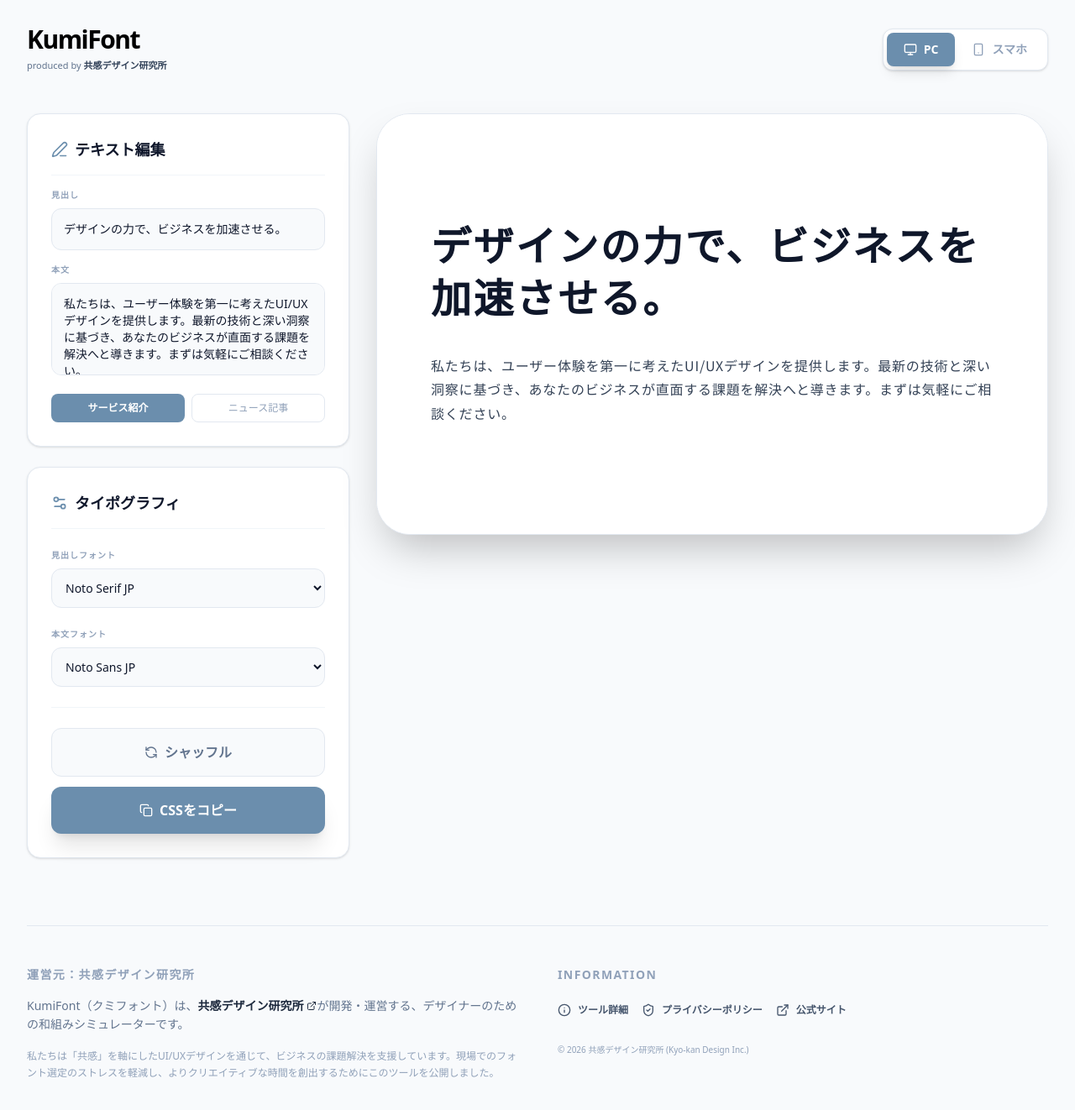
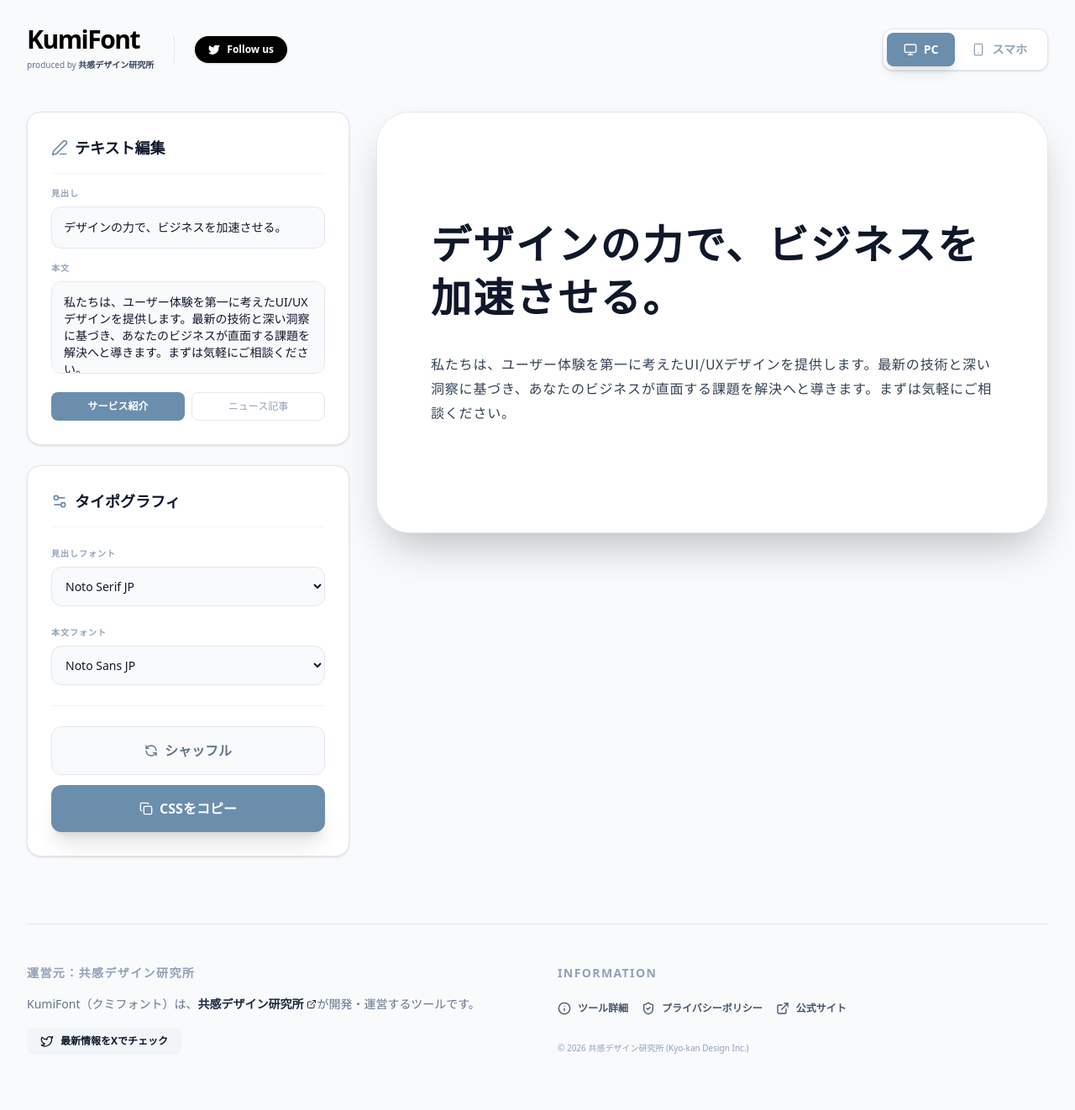
Before and after one commit to kyo-kan-design/my-font-app, a React (Vite) app: page / in a window 1280 px wide. Shown: the top 1322 px of the page at 84% size. Built offline with nearby package versions, Linux system fonts and the light colour scheme; a web font is replaced by a local one.

Commit message:
Add X (Twitter) account links to header and footer

```diff
--- a/src/App.jsx
+++ b/src/App.jsx
@@ -12,7 +12,8 @@
   Info,
   ShieldCheck,
   X,
-  ExternalLink
+  ExternalLink,
+  Twitter
 } from 'lucide-react';
 
 const GOOGLE_FONTS = [
@@ -67,12 +68,6 @@
   const [showToast, setShowToast] = useState(false);
   const [modalType, setModalType] = useState(null);
 
-  const sendGAEvent = (action, params) => {
-    if (window.gtag) {
-      window.gtag('event', action, params);
-    }
-  };
-
   useEffect(() => {
     const fontId = 'google-fonts-link';
     let link = document.getElementById(fontId);
@@ -87,28 +82,41 @@
   }, []);
 
   const copyCSS = async () => {
-    sendGAEvent('copy_css', { heading_font: headingFont.name, body_font: bodyFont.name });
     const css = `/* 見出し */\nh1 {\n  font-family: ${headingFont.value};\n  font-weight: ${headingWeight};\n  font-size: ${headingSize}px;\n  color: ${headingColor};\n  letter-spacing: ${letterSpacing}em;\n}\n\n/* 本文 */\nbody {\n  font-family: ${bodyFont.value};\n  font-weight: ${bodyWeight};\n  font-size: ${bodySize}px;\n  color: ${bodyColor};\n  line-height: ${lineHeight};\n  letter-spacing: ${letterSpacing}em;\n}`;
-    try { await navigator.clipboard.writeText(css); } catch (err) { /* Fallback */ }
+    try { await navigator.clipboard.writeText(css); } catch (err) { /* fallback */ }
     setShowToast(true);
     setTimeout(() => setShowToast(false), 2000);
   };
 
   const randomize = () => {
-    sendGAEvent('shuffle_fonts', { action: 'click' });
     setHeadingFont(GOOGLE_FONTS[Math.floor(Math.random() * GOOGLE_FONTS.length)]);
     setBodyFont(GOOGLE_FONTS[Math.floor(Math.random() * GOOGLE_FONTS.length)]);
   };
 
   return (
     <div className="min-h-screen bg-[#f8fafc] text-slate-900 font-sans p-4 md:p-8 flex flex-col">
+      {/* Header Area */}
       <div className="max-w-7xl mx-auto w-full mb-12 flex flex-col md:flex-row md:items-center justify-between gap-6">
-        <div>
-          <h1 className="text-3xl font-black tracking-tighter leading-none text-black">KumiFont</h1>
-          <p className="text-slate-500 text-[11px] font-medium mt-2">
-            produced by <a href="https://kyo-kan-design.com/" target="_blank" rel="noopener noreferrer" className="text-slate-700 font-bold hover:underline">共感デザイン研究所</a>
-          </p>
+        <div className="flex items-center gap-6">
+          <div>
+            <h1 className="text-3xl font-black tracking-tighter leading-none text-black">KumiFont</h1>
+            <p className="text-slate-500 text-[10px] font-medium mt-2">
+              produced by <a href="https://kyo-kan-design.com/" target="_blank" rel="noopener noreferrer" className="text-slate-700 font-bold hover:underline">共感デザイン研究所</a>
+            </p>
+          </div>
+          <div className="h-8 w-px bg-slate-200 hidden md:block"></div>
+          {/* X (Twitter) Link */}
+          <a
+            href="https://x.com/kumifont"
+            target="_blank"
+            rel="noopener noreferrer"
+            className="flex items-center gap-2 px-4 py-2 bg-black text-white rounded-full text-xs font-bold hover:opacity-80 transition-all shadow-sm"
+          >
+            <Twitter className="w-3.5 h-3.5 fill-current" />
+            <span>Follow us</span>
+          </a>
         </div>
+
         <div className="flex bg-white p-1 rounded-xl shadow-sm border border-slate-200 w-fit">
           {[{ id: 'pc', icon: Monitor }, { id: 'mobile', icon: Smartphone }].map(({ id, icon: Icon }) => (
             <button key={id} onClick={() => setPreviewMode(id)} className={`flex items-center gap-2 px-5 py-2.5 rounded-lg text-sm font-bold transition-all ${previewMode === id ? 'text-white shadow-lg' : 'text-slate-400 hover:bg-slate-50'}`} style={{ backgroundColor: previewMode === id ? PRIMARY_COLOR : 'transparent' }}><Icon className="w-4 h-4" /><span>{VIEWPORT_SIZES[id].label}</span></button>
@@ -117,6 +125,7 @@
       </div>
 
       <div className="max-w-7xl mx-auto w-full grid grid-cols-1 lg:grid-cols-12 gap-8 items-start flex-grow">
+        {/* Controls Column */}
         <div className="lg:col-span-4 space-y-6">
           <div className="bg-white p-7 rounded-2xl shadow-sm border border-slate-200">
             <div className="flex items-center gap-2 mb-4 border-b border-slate-100 pb-4">
@@ -162,6 +171,7 @@
           </div>
         </div>
 
+        {/* Preview Column */}
         <div className="lg:col-span-8">
           <div className="lg:sticky lg:top-8 flex flex-col items-center">
             <div className="bg-white rounded-[2.5rem] shadow-2xl border border-slate-200 overflow-hidden transition-all duration-500 w-full" style={{ width: VIEWPORT_SIZES[previewMode].width, maxWidth: '100%' }}>
@@ -174,16 +184,20 @@
         </div>
       </div>
 
+      {/* Footer Area */}
       <footer className="max-w-7xl mx-auto w-full mt-20 pt-12 pb-20 border-t border-slate-200">
         <div className="grid grid-cols-1 md:grid-cols-2 gap-12">
           <div>
             <h3 className="text-sm font-black uppercase tracking-widest text-slate-400 mb-4">運営元：共感デザイン研究所</h3>
             <p className="text-sm text-slate-500 leading-relaxed mb-4">
-              KumiFont（クミフォント）は、<a href="https://kyo-kan-design.com/" target="_blank" rel="noopener noreferrer" className="text-slate-800 font-bold hover:underline inline-flex items-center gap-1">共感デザイン研究所<ExternalLink className="w-3 h-3" /></a>が開発・運営する、デザイナーのための和組みシミュレーターです。
+              KumiFont（クミフォント）は、<a href="https://kyo-kan-design.com/" target="_blank" rel="noopener noreferrer" className="text-slate-800 font-bold hover:underline inline-flex items-center gap-1">共感デザイン研究所<ExternalLink className="w-3 h-3" /></a>が開発・運営するツールです。
             </p>
-            <p className="text-xs text-slate-400 leading-relaxed">
-              私たちは「共感」を軸にしたUI/UXデザインを通じて、ビジネスの課題解決を支援しています。現場でのフォント選定のストレスを軽減し、よりクリエイティブな時間を創出するためにこのツールを公開しました。
-            </p>
+            <div className="flex items-center gap-4 mt-4">
+              <a href="https://x.com/kumifont" target="_blank" rel="noopener noreferrer" className="flex items-center gap-2 text-xs font-black px-4 py-2 bg-slate-100 hover:bg-black hover:text-white rounded-lg transition-all">
+                <Twitter className="w-4 h-4" />
+                <span>最新情報をXでチェック</span>
+              </a>
+            </div>
           </div>
           <div className="flex flex-col gap-4">
             <h3 className="text-sm font-black uppercase tracking-widest text-slate-400 mb-2">Information</h3>
@@ -206,16 +220,11 @@
               <article className="prose prose-slate">
                 <h2 className="text-2xl font-black mb-6">KumiFontについて</h2>
                 <p className="text-slate-600 mb-4">共感デザイン研究所が提供するKumiFontは、Web制作の現場で最も重要かつ時間の掛かる「和文フォントのペアリング」を支援します。</p>
-                <p className="text-slate-600 mb-4">商用利用可能なGoogle Fontsの中から、可読性と美しさを両立する組み合わせを自由に模索し、CSSコードとして即座に書き出すことが可能です。</p>
-                <h3 className="font-bold mt-6 mb-2">プロデュース</h3>
-                <p className="text-slate-600">共感デザイン研究所（https://kyo-kan-design.com/）</p>
               </article>
             ) : (
               <article className="prose prose-slate">
                 <h2 className="text-2xl font-black mb-6">プライバシーポリシー</h2>
-                <div className="text-slate-600 text-sm space-y-4">
-                  <p><strong>広告と解析について:</strong> 当サイトは、共感デザイン研究所が運営しています。利便性向上のためGoogleアナリティクスを使用し、継続的な運営のためにGoogleアドセンスによる広告表示を行っています。</p>
-                </div>
+                <p className="text-slate-600 text-sm">当サイトは、共感デザイン研究所が運営しています。詳細は公式サイトをご確認ください。</p>
               </article>
             )}
           </div>
```
